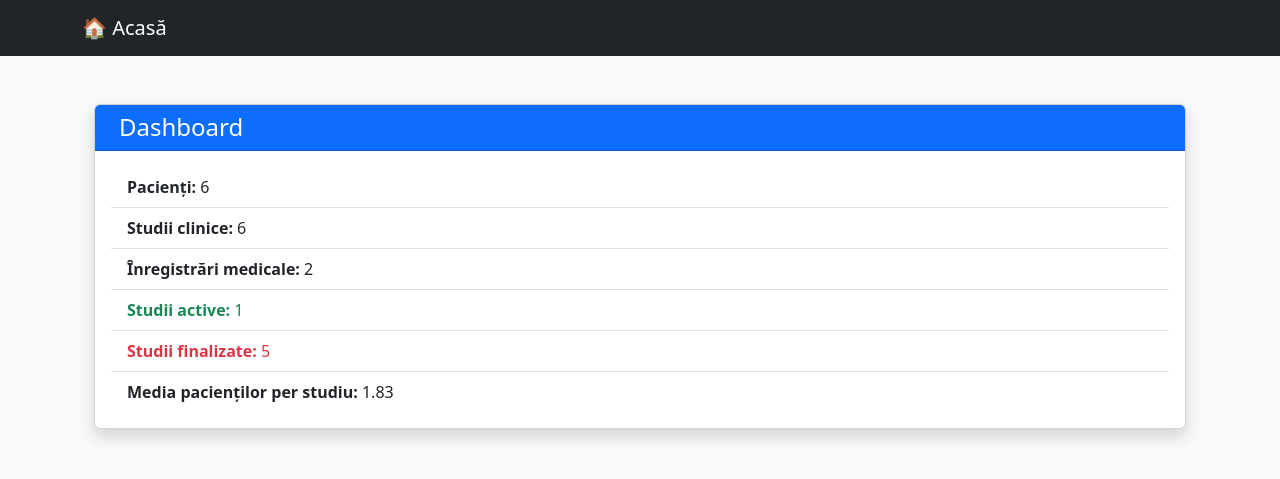
After one commit to PopescuCristian1/proiect_studii_clinice, a Django app: page /pacienti/dashboard/ in a window 1280 px wide. The commit adds this page. Shown: the top 479 px of the page. Run offline with Django 5.2, Linux system fonts and the light colour scheme; data comes from the database, SQL or seed files in the repository; both versions use the stored data as it was after the commit.

Commit message:
am adaugat dashboard stilizat

```diff
--- /dev/null
+++ b/pacienti/templates/dashboard.html
@@ -0,0 +1,25 @@
+{% extends 'back.html' %}
+
+{% block title %}Dashboard{% endblock %}
+
+{% block content %}
+<div class="container mt-5">
+    <div class="card shadow">
+        <div class="card-header bg-primary text-white d-flex align-items-center">
+            <i class="bi bi-bar-chart-fill me-2"></i>
+            <h4 class="mb-0">Dashboard</h4>
+        </div>
+        <div class="card-body">
+            <ul class="list-group list-group-flush">
+                <li class="list-group-item"><strong>Pacienți:</strong> {{ pacienti }}</li>
+                <li class="list-group-item"><strong>Studii clinice:</strong> {{ studii }}</li>
+<li class="list-group-item"><strong>Înregistrări medicale:</strong> {{ inregistrari }}</li>
+<li class="list-group-item text-success"><strong>Studii active:</strong> {{ active }}</li>
+<li class="list-group-item text-danger"><strong>Studii finalizate:</strong> {{ finalizate }}</li>
+<li class="list-group-item"><strong>Media pacienților per studiu:</strong> {{ media|floatformat:2 }}</li>
+
+            </ul>
+        </div>
+    </div>
+</div>
+{% endblock %}
--- a/pacienti/templates/home.html
+++ b/pacienti/templates/home.html
@@ -14,6 +14,7 @@
                 <a href="{% url 'lista_studii' %}" class="list-group-item list-group-item-action">📊 Vezi studii clinice</a>
                 <a href="{% url 'adauga_inregistrare' %}" class="list-group-item list-group-item-action">➕ Adaugă înregistrare medicală</a>
                 <a href="{% url 'lista_inregistrari' %}" class="list-group-item list-group-item-action">📁 Vezi înregistrări medicale</a>
+                <a href="{% url 'dashboard' %}">📊 Vezi Dashboard</a>
             </div>
         </div>
     </div>
--- a/pacienti/urls.py
+++ b/pacienti/urls.py
@@ -13,4 +13,6 @@ urlpatterns = [
     path('pacienti/editeaza/<int:pacient_id>/', views.editeaza_pacient, name='editeaza_pacient'),
     path('studii/editeaza/<int:studiu_id>/', views.editeaza_studiu, name='editeaza_studiu'),
     path('inregistrari/editeaza/<int:inregistrare_id>/', views.editeaza_inregistrare, name='editeaza_inregistrare'),
+    path('dashboard/', views.dashboard, name='dashboard')
+
 ]
--- a/pacienti/views.py
+++ b/pacienti/views.py
@@ -186,3 +186,53 @@ def editeaza_inregistrare(request, inregistrare_id):
     else:
         form = InregistrareMedicalaForm(instance=inregistrare)
     return render(request, 'pacienti/editeaza_inregistrare.html', {'form': form})
+
+from django.db.models import Count, Avg
+from datetime import date
+
+def dashboard(request):
+    total_pacienti = Pacient.objects.count()
+    total_studii = StudiuClinic.objects.count()
+    total_inregistrari = InregistrareMedicala.objects.count()
+
+    studii_active = StudiuClinic.objects.filter(data_sfarsit__isnull=True).count()
+    studii_finalizate = StudiuClinic.objects.filter(data_sfarsit__lt=date.today()).count()
+
+    medie_pacienti = StudiuClinic.objects.annotate(num=Count('pacienti')).aggregate(avg=Avg('num'))['avg'] or 0
+
+    context = {
+        'total_pacienti': total_pacienti,
+        'total_studii': total_studii,
+        'total_inregistrari': total_inregistrari,
+        'studii_active': studii_active,
+        'studii_finalizate': studii_finalizate,
+        'medie_pacienti': round(medie_pacienti, 2),
+    }
+
+    return render(request, 'dashboard.html', context)
+
+from django.shortcuts import render
+from .models import Pacient, StudiuClinic, InregistrareMedicala
+from django.db.models import Avg
+from datetime import date
+
+def dashboard(request):
+    pacienti = Pacient.objects.count()
+    studii = StudiuClinic.objects.count()
+    inregistrari = InregistrareMedicala.objects.count()
+    active = StudiuClinic.objects.filter(
+    Q(data_sfarsit__isnull=True) | Q(data_sfarsit__gte=date.today())).count()
+    finalizate = StudiuClinic.objects.filter(data_sfarsit__lt=date.today()).count()
+
+    media = StudiuClinic.objects.annotate(nr=models.Count('pacienti')).aggregate(avg=Avg('nr'))['avg']
+
+    context = {
+        'pacienti': pacienti,
+        'studii': studii,
+        'inregistrari': inregistrari,
+        'active': active,
+        'finalizate': finalizate,
+        'media': media or 0,
+    }
+
+    return render(request, 'dashboard.html', context)
```
Also changed, not shown: pacienti/templates/pacienti/adauga_inregistrare.html (+29 -14 lines), db.sqlite3.
